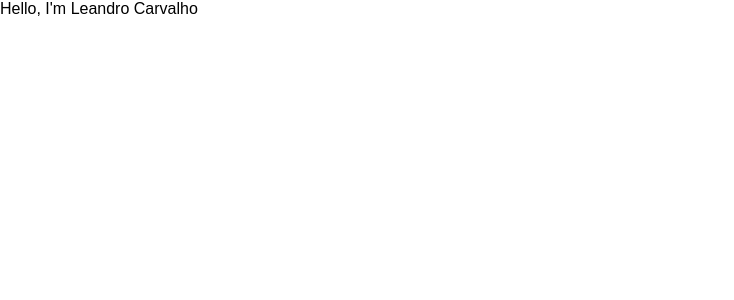
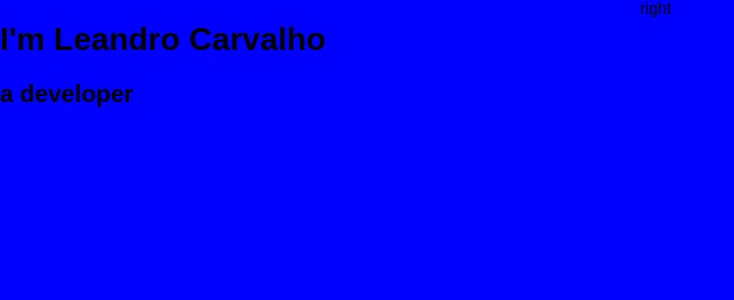
Before and after one commit to lndrcrvlh/carvalho-portfolio, a React (Create React App) app: page / in a window 1280 px wide. Shown: the top 300 px of the page, without its empty margins (0-734 px from the left). Built offline with nearby package versions, Linux system fonts and the light colour scheme; a web font is replaced by a local one.

Commit message:
Adds basic Styling

```diff
--- a/src/components/introduction/intro.css
+++ b/src/components/introduction/intro.css
@@ -0,0 +1,12 @@
+.intro{
+    display:flex;
+    height: 100vh;
+    background-color: blue;
+}
+
+.intro-left{
+    flex: 1;
+}
+.intro-right{
+    flex: 1;
+}
--- a/src/components/introduction/intro.jsx
+++ b/src/components/introduction/intro.jsx
@@ -1,8 +1,14 @@
+import "./intro.css"
 
 const Intro = () => {
     return (
-        <div>
-            Hello, I'm Leandro Carvalho
+        <div className="intro">
+            <div className="intro-left">
+                <div className="intro-wrapper">
+                    <h1 class="intro-heading">I'm Leandro Carvalho</h1>
+                    <h2 class="intro-subheading">a developer</h2></div>
+            </div>
+            <div className="intro-right">right</div>
         </div>
     );
 };
```
